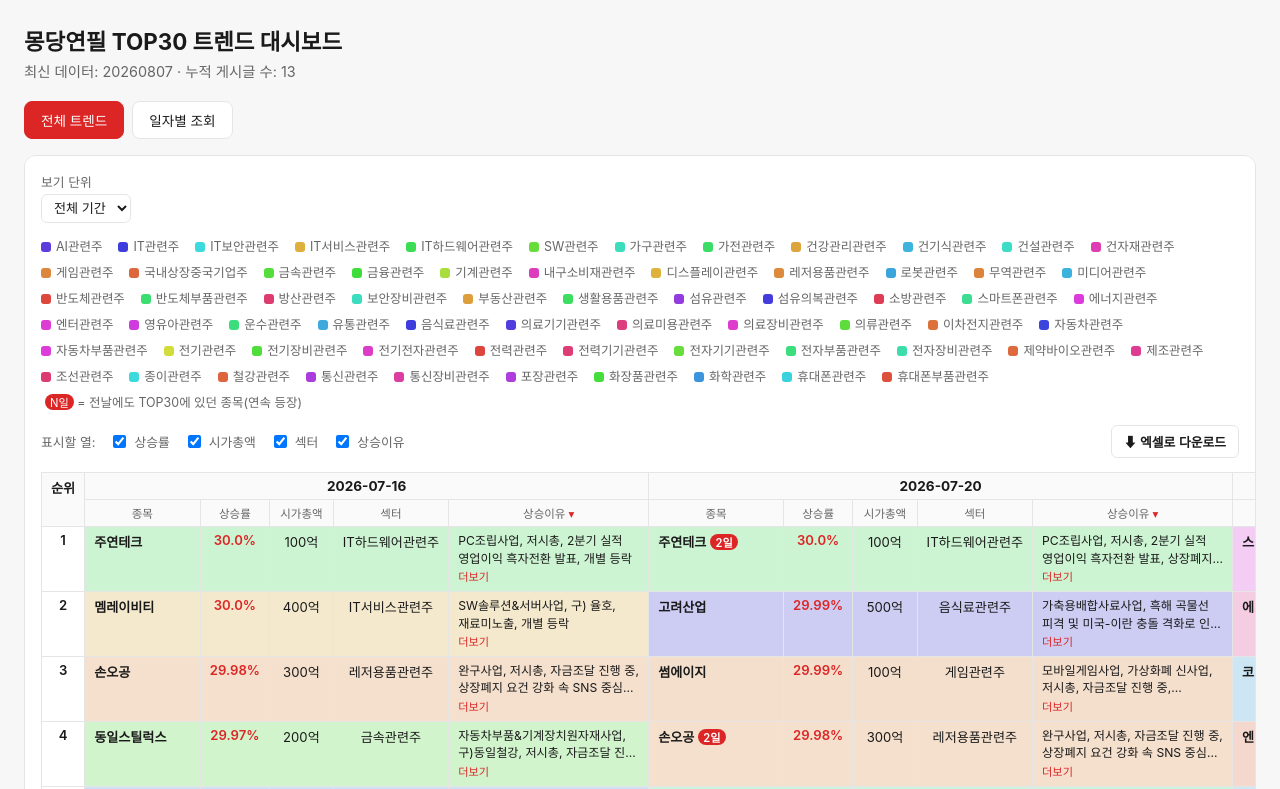
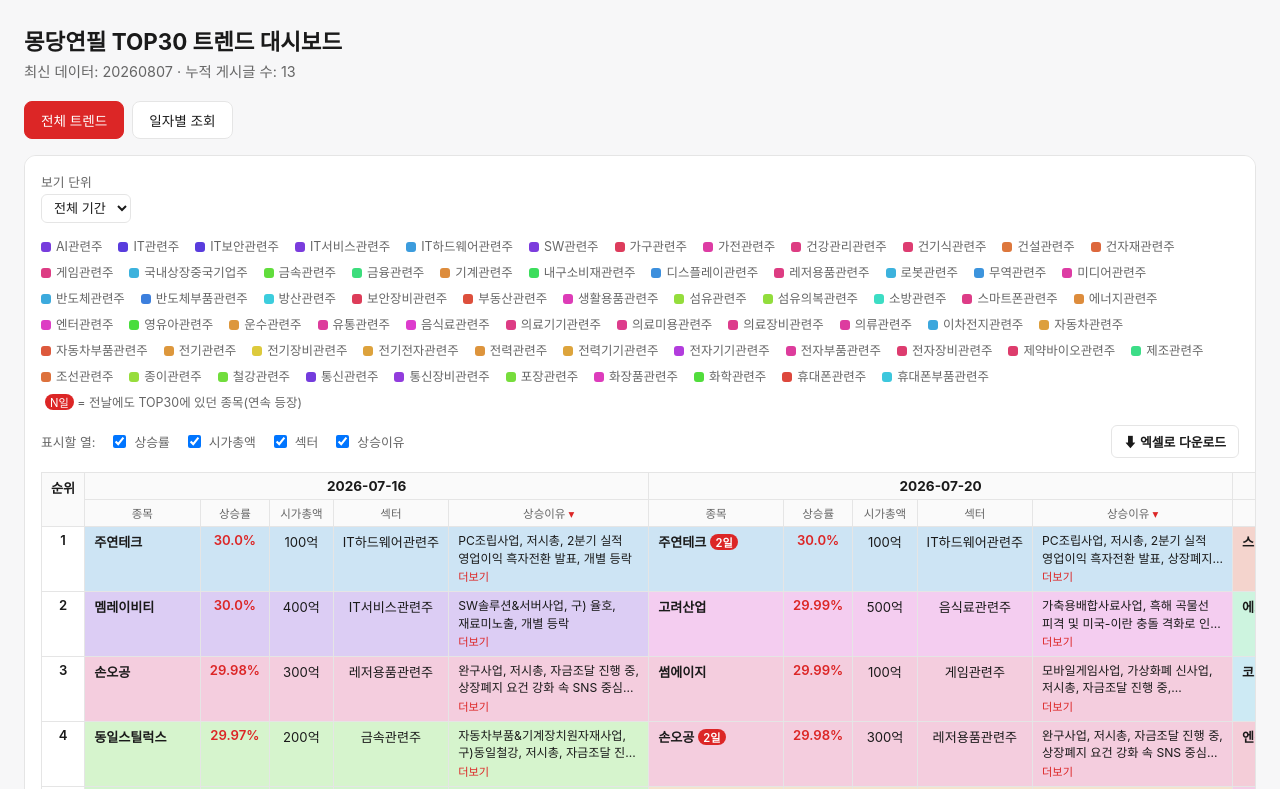
Before and after one commit to jblee1031/top30-tracker-dashboard, a plain HTML site: page index.html in a window 1280 px wide. Shown: the top 789 px of the page. Drawn offline with nearby package versions, Linux system fonts and the light colour scheme; animation ran at ten frames a second.

Commit message:
Group sector colors by broad industry family (medical/bio, semiconductor, IT, etc.) instead of pure random hash, so related sectors share a hue family

```diff
--- a/index.html
+++ b/index.html
@@ -178,6 +178,32 @@ function hashHue(str) {
   let h = 0;
   for (let i = 0; i < str.length; i++) h = (h * 31 + str.charCodeAt(i)) >>> 0;
   return h % 360;
+}
+
+// Sector coloring is grouped by broad industry, not purely random by name —
+// so "의료기기관련주" and "의료장비관련주" land on the same hue family
+// instead of two unrelated colors. Each sector still gets its own shade
+// within that family (small deterministic hue offset) so it's distinguishable.
+const SECTOR_GROUPS = [
+  { hue: 340, keywords: ['의료', '제약', '바이오', '건강', '건기식', '헬스'] },
+  { hue: 300, keywords: ['화장품', '뷰티', '의료미용'] },
+  { hue: 210, keywords: ['반도체', '디스플레이', 'IT하드웨어'] },
+  { hue: 265, keywords: ['통신', 'IT', 'SW', 'AI', '인터넷'] },
+  { hue: 190, keywords: ['로봇', '방산', '우주항공'] },
+  { hue: 45,  keywords: ['전기', '전력', '에너지'] },
+  { hue: 25,  keywords: ['기계', '자동차', '조선', '운수', '운송', '항공'] },
+  { hue: 100, keywords: ['화학', '금속', '철강', '섬유', '종이', '포장'] },
+  { hue: 15,  keywords: ['건설', '건자재', '부동산'] },
+  { hue: 130, keywords: ['금융', '은행', '증권', '보험'] },
+  { hue: 320, keywords: ['음식료', '유통', '의류', '가전', '레저', '게임', '엔터', '미디어'] },
+];
+
+function sectorHue(sector) {
+  const group = SECTOR_GROUPS.find(g => g.keywords.some(kw => sector.includes(kw)));
+  const baseHue = group ? group.hue : 0;
+  const spread = group ? 30 : 360; // ungrouped sectors fall back to full random spread
+  const offset = hashHue(sector) % spread - spread / 2;
+  return Math.round((baseHue + offset + 360) % 360);
 }
 
 async function main() {
@@ -415,7 +441,7 @@ function renderLegend(data) {
   Object.values(data.boards || {}).forEach(board => board.forEach(e => sectors.add(e.sector_tag)));
   const legend = document.getElementById('legend');
   legend.innerHTML = [...sectors].sort().map(s =>
-    `<span><span class="swatch" style="background:hsl(${hashHue(s)} 70% 55%)"></span>${s}</span>`
+    `<span><span class="swatch" style="background:hsl(${sectorHue(s)} 70% 55%)"></span>${s}</span>`
   ).join('') + '<span><span class="streak" style="position:static;">N일</span> = 전날에도 TOP30에 있던 종목(연속 등장)</span>';
 }
 
@@ -504,7 +530,7 @@ function renderTable(data) {
     for (const d of dates) {
       const entry = (data.boards[d] || []).find(e => e.rank === rank);
       if (!entry) { html += '<td></td>'.repeat(colCount); continue; }
-      const hue = hashHue(entry.sector_tag);
+      const hue = sectorHue(entry.sector_tag);
       const hueStyle = `--hue:${hue};`;
       const streak = streakByDateName[`${d}|${entry.name}`] || 1;
       const streakBadge = streak > 1 ? `<span class="streak" title="${streak}일 연속 TOP30 등장">${streak}일</span>` : '';
@@ -585,7 +611,7 @@ function renderDailyTable(data, date) {
     <th>순위</th><th>종목</th><th>상승률</th><th>시가총액</th><th>섹터</th><th>상승이유</th>
   </tr></thead><tbody>`;
   board.forEach(entry => {
-    const hue = hashHue(entry.sector_tag);
+    const hue = sectorHue(entry.sector_tag);
     const streak = window.__streaks[`${date}|${entry.name}`] || 1;
     const streakBadge = streak > 1 ? `<span class="streak" title="${streak}일 연속 TOP30 등장">${streak}일</span>` : '';
     html += `<tr>
@@ -632,7 +658,7 @@ function renderParetoGrid(data) {
             type: 'bar',
             label: '종목 수',
             data: sorted.map(([, v]) => v),
-            backgroundColor: sorted.map(([s]) => `hsl(${hashHue(s)} 65% 60%)`),
+            backgroundColor: sorted.map(([s]) => `hsl(${sectorHue(s)} 65% 60%)`),
             yAxisID: 'y',
           },
           {
@@ -695,7 +721,7 @@ function renderHeatmap(data) {
     dates.forEach(d => {
       const v = (data.sector_trend[d] || {})[s] || 0;
       const alpha = v ? 0.15 + 0.75 * (v / maxVal) : 0.04;
-      const clickable = v ? `data-date="${d}" data-sector="${s}" style="cursor:pointer;background:hsl(${hashHue(s)} 70% 50% / ${alpha});"` : `style="background:hsl(${hashHue(s)} 70% 50% / ${alpha});"`;
+      const clickable = v ? `data-date="${d}" data-sector="${s}" style="cursor:pointer;background:hsl(${sectorHue(s)} 70% 50% / ${alpha});"` : `style="background:hsl(${sectorHue(s)} 70% 50% / ${alpha});"`;
       html += `<td ${clickable}>${v || ''}</td>`;
     });
     html += '</tr>';
```
